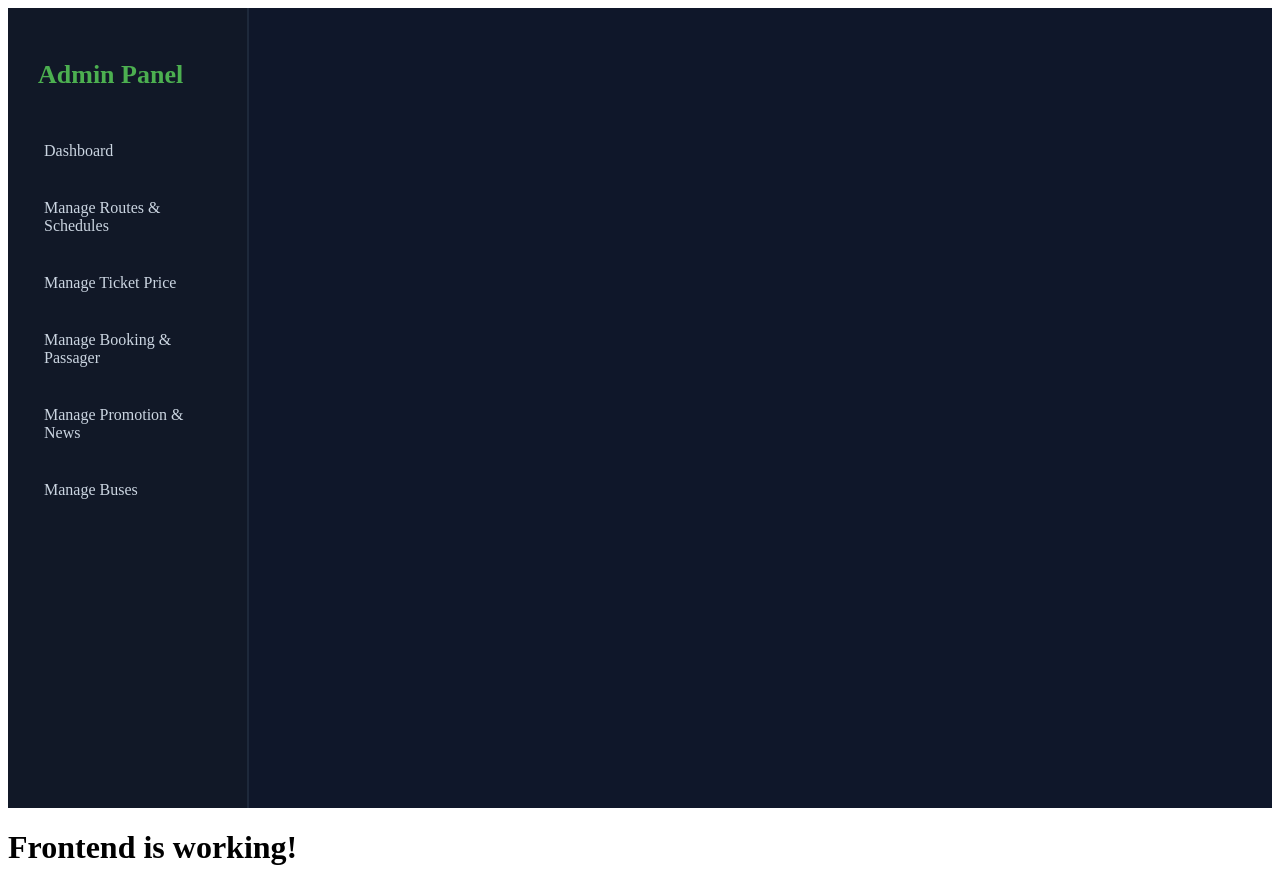
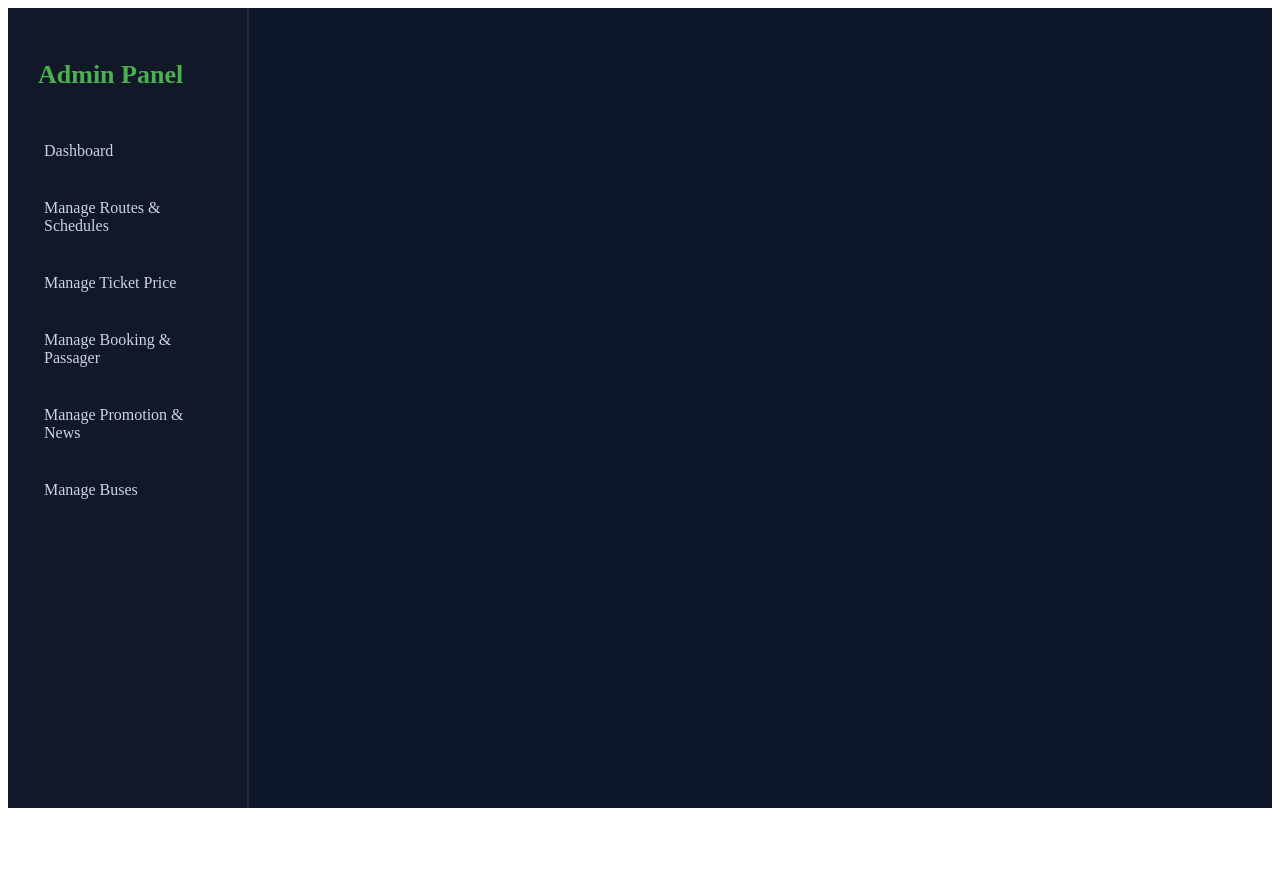
Before and after one commit to AhMeow0/Steav-Ticket, a Vue app in the folder Steav-Ticket/: page /admin in a window 1280 px wide. After the commit the page ends 816 px from the top, so only its background shows below. Built offline with nearby package versions, Linux system fonts and the light colour scheme; the HTML template or start-up script is replaced by a standard one.

Commit message:
Resolved merge conflicts

```diff
--- a/Steav-Ticket/src/App.vue
+++ b/Steav-Ticket/src/App.vue
@@ -1,8 +1,5 @@
 <template>
   <router-view />
-  <div>
-    <h1>Frontend is working!</h1>
-  </div>
 </template>
 
 <script setup lang="ts"></script>
```
Also changed, not shown: 1 other file (tests, documents, lock files or other folders).
